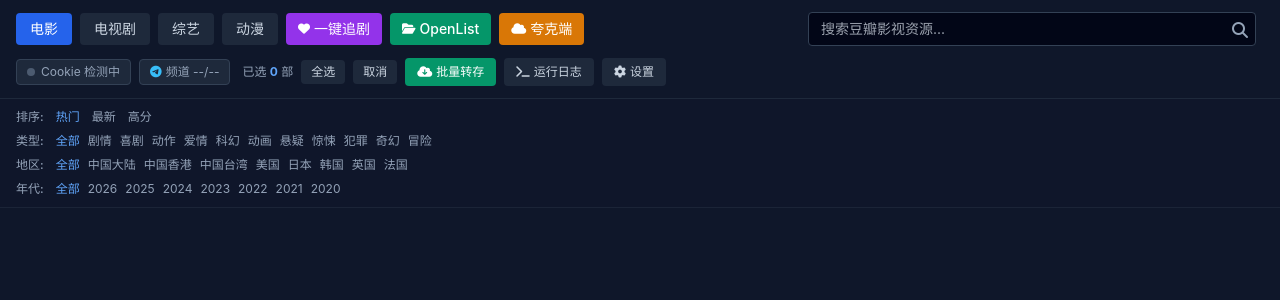
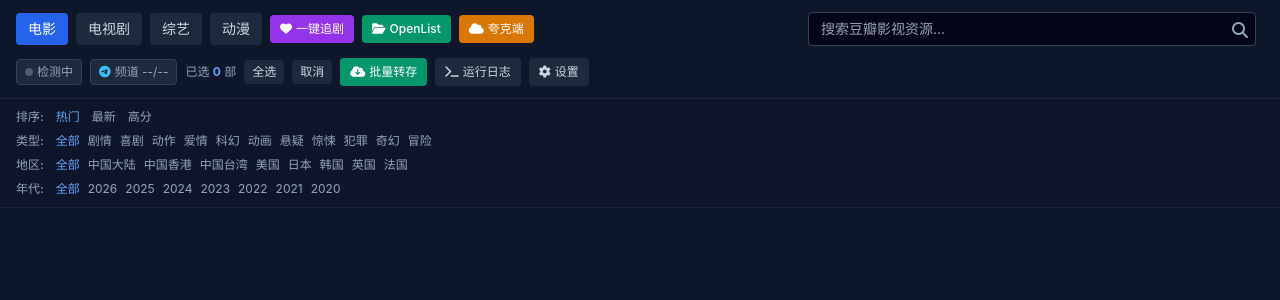
Before and after one commit to rinzaki007/DouQuarkHub, a Python web app: template templates/index.html in a window 1280 px wide. Shown: the top 300 px of the page. Run offline with Jinja, Linux system fonts and the light colour scheme; the template is opened without the code that fills it, so the values that code supplies are empty; some libraries are stand-ins or nearby versions.

Commit message:
Update index.html

```diff
--- a/templates/index.html
+++ b/templates/index.html
@@ -38,24 +38,26 @@
     <header class="bg-slate-900 border-b border-slate-800 sticky top-0 z-40 px-4 py-3">
         <div class="max-w-7xl mx-auto flex flex-wrap items-center justify-between gap-3">
 
-            <div class="flex items-center space-x-2">
-                <button onclick="changeTag('电影')" class="nav-tag px-3.5 py-1.5 rounded text-sm font-medium transition bg-blue-600 text-white" data-tag="电影">电影</button>
-                <button onclick="changeTag('电视剧')" class="nav-tag px-3.5 py-1.5 rounded text-sm font-medium transition bg-slate-800 text-slate-300 hover:bg-slate-700" data-tag="电视剧">电视剧</button>
-                <button onclick="changeTag('综艺')" class="nav-tag px-3.5 py-1.5 rounded text-sm font-medium transition bg-slate-800 text-slate-300 hover:bg-slate-700" data-tag="综艺">综艺</button>
-                <button onclick="changeTag('动漫')" class="nav-tag px-3.5 py-1.5 rounded text-sm font-medium transition bg-slate-800 text-slate-300 hover:bg-slate-700" data-tag="动漫">动漫</button>
+            <!-- 左侧分类与快捷跳转 -->
+            <div class="flex items-center space-x-2 shrink-0">
+                <button onclick="changeTag('电影')" class="nav-tag px-3 py-1.5 rounded text-sm font-medium transition bg-blue-600 text-white" data-tag="电影">电影</button>
+                <button onclick="changeTag('电视剧')" class="nav-tag px-3 py-1.5 rounded text-sm font-medium transition bg-slate-800 text-slate-300 hover:bg-slate-700" data-tag="电视剧">电视剧</button>
+                <button onclick="changeTag('综艺')" class="nav-tag px-3 py-1.5 rounded text-sm font-medium transition bg-slate-800 text-slate-300 hover:bg-slate-700" data-tag="综艺">综艺</button>
+                <button onclick="changeTag('动漫')" class="nav-tag px-3 py-1.5 rounded text-sm font-medium transition bg-slate-800 text-slate-300 hover:bg-slate-700" data-tag="动漫">动漫</button>
 
-                <button onclick="openChaseModal()" class="px-3 py-1.5 rounded text-sm font-medium bg-purple-600 hover:bg-purple-500 text-white transition flex items-center gap-1">
-                    <i class="fa-solid fa-heart text-xs"></i> 一键追剧
+                <button onclick="openChaseModal()" class="px-2.5 py-1.5 rounded text-xs font-medium bg-purple-600 hover:bg-purple-500 text-white transition flex items-center gap-1">
+                    <i class="fa-solid fa-heart"></i> 一键追剧
                 </button>
-                <a href="/openlist" target="_blank" class="px-3 py-1.5 rounded text-sm font-medium bg-emerald-600 hover:bg-emerald-500 text-white transition flex items-center gap-1">
-                    <i class="fa-solid fa-folder-open text-xs"></i> OpenList
+                <a href="/openlist" target="_blank" class="px-2.5 py-1.5 rounded text-xs font-medium bg-emerald-600 hover:bg-emerald-500 text-white transition flex items-center gap-1">
+                    <i class="fa-solid fa-folder-open"></i> OpenList
                 </a>
-                <a href="https://pan.quark.cn" target="_blank" class="px-3 py-1.5 rounded text-sm font-medium bg-amber-600 hover:bg-amber-500 text-white transition flex items-center gap-1">
-                    <i class="fa-solid fa-cloud text-xs"></i> 夸克端
+                <a href="https://pan.quark.cn" target="_blank" class="px-2.5 py-1.5 rounded text-xs font-medium bg-amber-600 hover:bg-amber-500 text-white transition flex items-center gap-1">
+                    <i class="fa-solid fa-cloud"></i> 夸克端
                 </a>
             </div>
 
-            <div class="flex-1 max-w-xs md:max-w-md mx-2 relative">
+            <!-- 🎯 中间搜索框：设定 min-width 避免被压缩 -->
+            <div class="flex-1 min-w-[220px] max-w-md mx-2 relative">
                 <input type="text" id="search-input" placeholder="搜索豆瓣影视资源..."
                        class="w-full bg-slate-950 border border-slate-700 rounded px-3 py-1.5 text-sm text-slate-200 focus:outline-none focus:border-blue-500"
                        onkeydown="if(event.key==='Enter') doSearch()">
@@ -64,28 +66,29 @@
                 </button>
             </div>
 
-            <!-- 右侧动作按钮组与健康度看板 -->
-            <div class="flex items-center space-x-2">
-                <!-- 🎯 状态指示看板 -->
-                <div id="cookie-status-badge" class="px-2.5 py-1 text-xs rounded bg-slate-800 text-slate-400 border border-slate-700 flex items-center gap-1.5">
+            <!-- 右侧状态看板与批量操作组 -->
+            <div class="flex items-center space-x-2 shrink-0">
+                <!-- Cookie 状态指示灯 -->
+                <div id="cookie-status-badge" class="px-2 py-1 text-xs rounded bg-slate-800 text-slate-400 border border-slate-700 flex items-center gap-1">
                     <span class="w-2 h-2 rounded-full bg-slate-500 animate-pulse"></span>
-                    <span>Cookie 检测中</span>
+                    <span>检测中</span>
                 </div>
-                <div id="channel-status-badge" class="px-2.5 py-1 text-xs rounded bg-slate-800 text-slate-400 border border-slate-700 flex items-center gap-1">
+                <!-- 频道健康度指示 -->
+                <div id="channel-status-badge" class="px-2 py-1 text-xs rounded bg-slate-800 text-slate-400 border border-slate-700 flex items-center gap-1">
                     <i class="fa-brands fa-telegram text-sky-400"></i>
                     <span id="channel-count-text">频道 --/--</span>
                 </div>
 
-                <span class="text-xs text-slate-400 pl-1">已选 <b id="selected-count" class="text-blue-400">0</b> 部</span>
-                <button onclick="selectAll(true)" class="px-2.5 py-1 text-xs bg-slate-800 hover:bg-slate-700 text-slate-300 rounded">全选</button>
-                <button onclick="selectAll(false)" class="px-2.5 py-1 text-xs bg-slate-800 hover:bg-slate-700 text-slate-300 rounded">取消</button>
-                <button onclick="batchTransfer()" class="px-3 py-1.5 text-xs bg-emerald-600 hover:bg-emerald-500 text-white rounded font-medium flex items-center gap-1">
+                <span class="text-xs text-slate-400">已选 <b id="selected-count" class="text-blue-400">0</b> 部</span>
+                <button onclick="selectAll(true)" class="px-2 py-1 text-xs bg-slate-800 hover:bg-slate-700 text-slate-300 rounded">全选</button>
+                <button onclick="selectAll(false)" class="px-2 py-1 text-xs bg-slate-800 hover:bg-slate-700 text-slate-300 rounded">取消</button>
+                <button onclick="batchTransfer()" class="px-2.5 py-1.5 text-xs bg-emerald-600 hover:bg-emerald-500 text-white rounded font-medium flex items-center gap-1">
                     <i class="fa-solid fa-cloud-arrow-down"></i> 批量转存
                 </button>
-                <button onclick="toggleLogBox()" class="px-3 py-1.5 text-xs bg-slate-800 hover:bg-slate-700 text-slate-300 rounded flex items-center gap-1">
+                <button onclick="toggleLogBox()" class="px-2.5 py-1.5 text-xs bg-slate-800 hover:bg-slate-700 text-slate-300 rounded flex items-center gap-1">
                     <i class="fa-solid fa-terminal"></i> 运行日志
                 </button>
-                <a href="/admin" class="px-3 py-1.5 text-xs bg-slate-800 hover:bg-slate-700 text-slate-300 rounded flex items-center gap-1">
+                <a href="/admin" class="px-2.5 py-1.5 text-xs bg-slate-800 hover:bg-slate-700 text-slate-300 rounded flex items-center gap-1">
                     <i class="fa-solid fa-gear"></i> 设置
                 </a>
             </div>
@@ -190,25 +193,23 @@
             checkSystemHealth();
         });
 
-        // 🎯 恢复：检测夸克 Cookie 与 TG 频道健康度
+        // 🎯 异步检测系统健康度（Cookie + 频道连通性）
         async function checkSystemHealth() {
-            // 1. 检查 Cookie
             try {
                 const resp = await fetch('/api/check-cookie', { method: 'POST' });
                 const res = await resp.json();
                 const badge = document.getElementById('cookie-status-badge');
                 if (res.valid) {
-                    badge.className = "px-2.5 py-1 text-xs rounded bg-emerald-950/80 text-emerald-400 border border-emerald-800 flex items-center gap-1.5";
+                    badge.className = "px-2 py-1 text-xs rounded bg-emerald-950/80 text-emerald-400 border border-emerald-800 flex items-center gap-1";
                     badge.innerHTML = `<span class="w-2 h-2 rounded-full bg-emerald-500"></span><span>Cookie 有效</span>`;
                 } else {
-                    badge.className = "px-2.5 py-1 text-xs rounded bg-rose-950/80 text-rose-400 border border-rose-800 flex items-center gap-1.5";
+                    badge.className = "px-2 py-1 text-xs rounded bg-rose-950/80 text-rose-400 border border-rose-800 flex items-center gap-1";
                     badge.innerHTML = `<span class="w-2 h-2 rounded-full bg-rose-500"></span><span>Cookie 失效</span>`;
                 }
             } catch (err) {
-                console.error("Cookie 状态检查异常:", err);
+                console.error("Cookie 检测异常", err);
             }
 
-            // 2. 检查 TG 频道连通数
             try {
                 const resp = await fetch('/api/check-channels');
                 const res = await resp.json();
@@ -216,7 +217,7 @@
                     document.getElementById('channel-count-text').innerText = `频道 ${res.valid_count}/${res.total}`;
                 }
             } catch (err) {
-                console.error("频道检测异常:", err);
+                console.error("频道检测异常", err);
             }
         }
 
@@ -245,8 +246,8 @@
             currentTag = tag;
             document.querySelectorAll('.nav-tag').forEach(btn => {
                 btn.className = btn.dataset.tag === tag
-                    ? 'nav-tag px-3.5 py-1.5 rounded text-sm font-medium transition bg-blue-600 text-white'
-                    : 'nav-tag px-3.5 py-1.5 rounded text-sm font-medium transition bg-slate-800 text-slate-300 hover:bg-slate-700';
+                    ? 'nav-tag px-3 py-1.5 rounded text-sm font-medium transition bg-blue-600 text-white'
+                    : 'nav-tag px-3 py-1.5 rounded text-sm font-medium transition bg-slate-800 text-slate-300 hover:bg-slate-700';
             });
             fetchMovies();
         }
@@ -391,6 +392,29 @@
             logBox.scrollTop = logBox.scrollHeight;
         }
 
+        function openChaseModal() { document.getElementById('chase-modal').classList.remove('hidden'); }
+        function closeChaseModal() { document.getElementById('chase-modal').classList.add('hidden'); }
+
+        async function submitChase() {
+            const name = document.getElementById('chase-title').value.trim();
+            if (!name) return alert('请输入追剧名称');
+            try {
+                const resp = await fetch('/api/subscriptions', {
+                    method: 'POST',
+                    headers: {'Content-Type': 'application/json'},
+                    body: JSON.stringify({
+                        title: name,
+                        interval_hours: parseInt(document.getElementById('chase-interval').value) || 6
+                    })
+                });
+                const res = await resp.json();
+                alert(res.message || '添加追剧成功');
+                closeChaseModal();
+            } catch (err) {
+                alert('添加追剧任务失败');
+            }
+        }
+
         async function batchTransfer() {
             if (selectedIndices.size === 0) return alert('请先选择至少一部影片');
 
```
